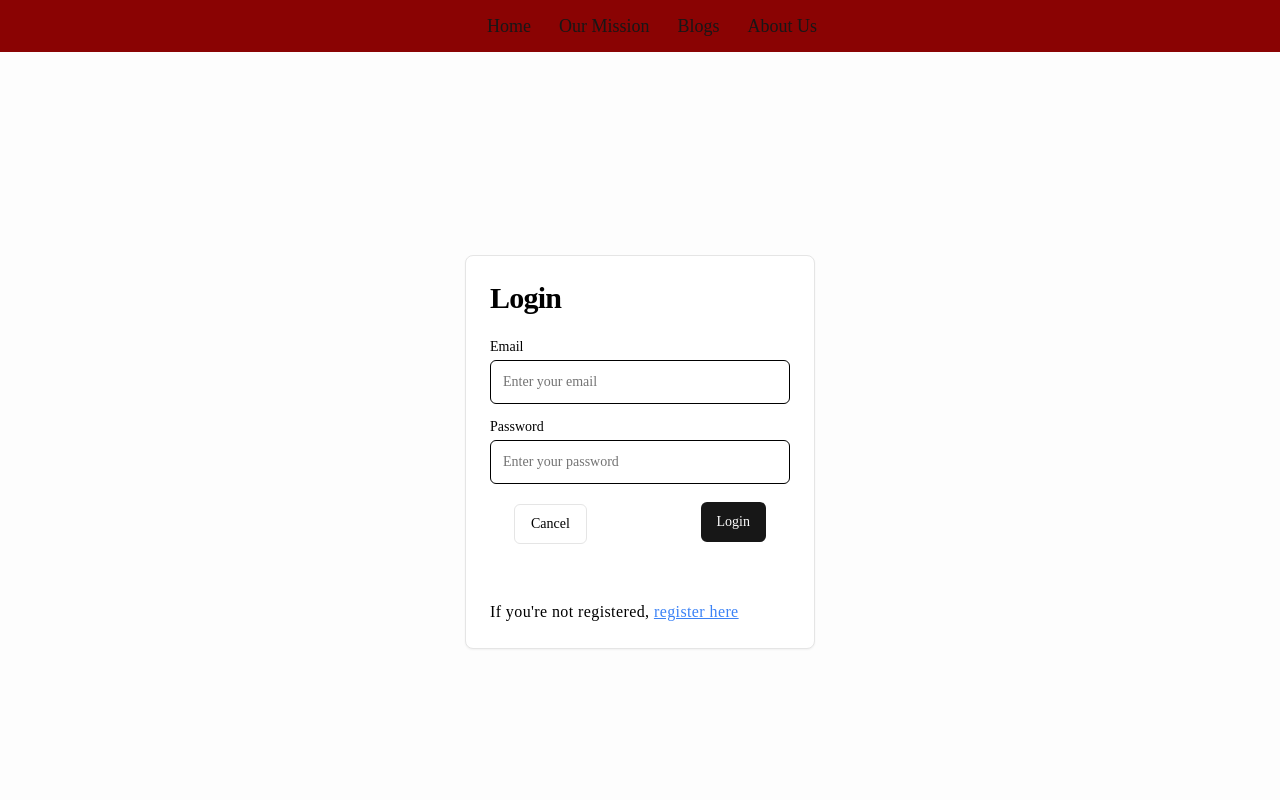
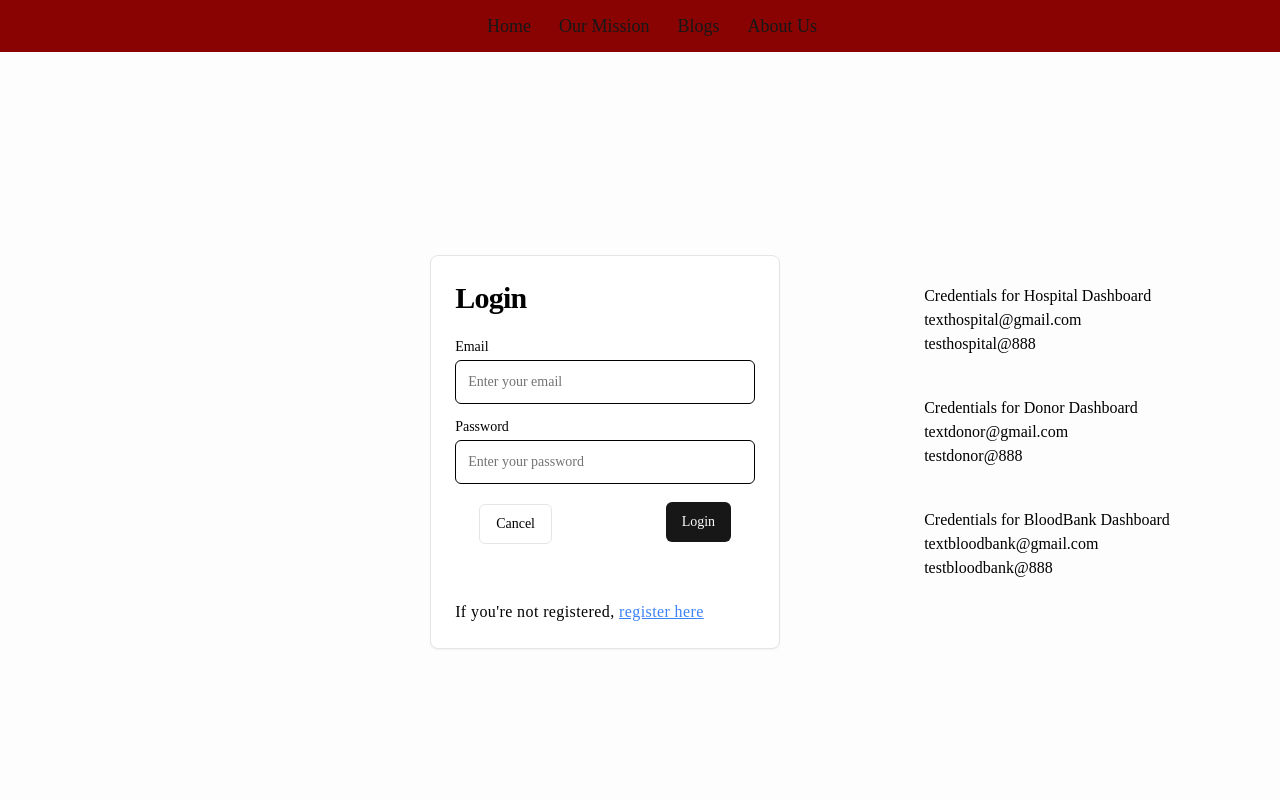
Before and after one commit to saidevlpr9/BLOMO, a Next.js app: page /login in a window 1280 px wide. Shown: the top 800 px of the page. Built offline with nearby package versions, Linux system fonts and the light colour scheme; a web font is replaced by a local one.

Commit message:
Hac things

```diff
--- a/app/api/auth/[...nextauth]/route.js
+++ b/app/api/auth/[...nextauth]/route.js
@@ -1,26 +1,26 @@
-import NextAuth from "next-auth/next";
-import CredentialsProvider from "next-auth/providers/credentials";
+// import NextAuth from "next-auth/next";
+// import CredentialsProvider from "next-auth/providers/credentials";
 
-const authOperations = {
-  providers: [
-    CredentialsProvider({
-      name: "credentials",
-      credentials: {},
-      async authorize(credentials) {
+// const authOperations = {
+//   providers: [
+//     CredentialsProvider({
+//       name: "credentials",
+//       credentials: {},
+//       async authorize(credentials) {
 
-        const user = { id: 1};
-        return user
-      }
-    })
-  ],
-  session: {
-    strategy: "jwt",
-  },
-  secret: process.env.NEXTAUTH_SECRET,
-  pages: {
-    signIn: "/login"
-  }
-};
+//         const user = { id: 1};
+//         return user
+//       }
+//     })
+//   ],
+//   session: {
+//     strategy: "jwt",
+//   },
+//   secret: process.env.NEXTAUTH_SECRET,
+//   pages: {
+//     // signIn: "/login"
+//   }
+// };
 
-const handler =  NextAuth(authOperations);
-export {handler as GET,handler as POST};
+// const handler =  NextAuth(authOperations);
+// export {handler as GET,handler as POST};
--- a/app/login/page.tsx
+++ b/app/login/page.tsx
@@ -1,7 +1,114 @@
+// "use client";
+
+// import * as React from "react";
+// import { signIn } from "next-auth/react"; // Import NextAuth signIn function
+// import { useRouter } from "next/navigation";
+// import { Button } from "@/components/ui/button";
+// import Link from "next/link";
+
+// import {
+//   Card,
+//   CardContent,
+//   CardFooter,
+//   CardHeader,
+//   CardTitle,
+// } from "@/components/ui/card";
+// import { Input } from "@/components/ui/input";
+// import { Label } from "@/components/ui/label";
+// import { CardDescription } from "@/components/ui/card-hover-effect";
+
+// const Login: React.FC = () => {
+//   const [email, setEmail] = React.useState<string>("");
+//   const [password, setPassword] = React.useState<string>("");
+//   const [error, setError] = React.useState<string | null>(null);
+//   const router = useRouter();
+
+//   const handleLogin = async (e: React.FormEvent) => {
+//     e.preventDefault();
+
+//     try {
+//       // Using NextAuth's credentials provider signIn
+//       const res = await signIn("credentials", {
+//         redirect: false,
+//         email,
+//         password,
+//       });
+
+//       if (res?.error) {
+//         setError("Invalid credentials");
+//         console.log("failed")
+//         alert("Invalid credentials");
+//       } else {
+//         router.replace("/dashboard");
+//       }
+//     } catch (error) {
+//       console.error("Error during login:", error);
+//       setError("Something went wrong. Please try again.");
+//     }
+//   };
+
+//   return (
+//     <div className="flex justify-center items-center h-full text-black">
+//       <Card className="w-[350px] text-black text-3xl">
+//         <CardHeader>
+//           <CardTitle className="text-black text-3xl">Login</CardTitle>
+//         </CardHeader>
+//         <CardContent>
+//           <form onSubmit={handleLogin}>
+//             <div className="grid w-full items-center gap-4">
+//               <div className="flex flex-col space-y-1.5">
+//                 <Label htmlFor="email">Email</Label>
+//                 <Input
+//                   id="email"
+//                   type="email"
+//                   value={email}
+//                   placeholder="Enter your email"
+//                   required
+//                   onChange={(e) => setEmail(e.target.value)}
+//                 />
+//               </div>
+//               <div className="flex flex-col space-y-1.5">
+//                 <Label htmlFor="password">Password</Label>
+//                 <Input
+//                   id="password"
+//                   type="password"
+//                   value={password}
+//                   placeholder="Enter your password"
+//                   required
+//                   onChange={(e) => setPassword(e.target.value)}
+//                 />
+//               </div>
+//             </div>
+//             {error && <p className="text-red-500">{error}</p>}
+//             <CardFooter className="flex justify-between mt-4">
+//               <Link href="/">
+//                 <Button variant="outline" type="button">
+//                   Cancel
+//                 </Button>
+//               </Link>
+//               <Button type="submit">Login</Button>
+//             </CardFooter>
+//             <CardDescription className="text-black text-base">
+//               If you're not registered,{" "}
+//               <a href="/signup" className="text-blue-500 underline">
+//                 register here
+//               </a>
+//             </CardDescription>
+//           </form>
+//         </CardContent>
+//       </Card>
+//       <div className="">
+
+//       </div>
+//     </div>
+//   );
+// };
+
+// export default Login;
+
 "use client";
 
 import * as React from "react";
-import { signIn } from "next-auth/react"; // Import NextAuth signIn function
 import { useRouter } from "next/navigation";
 import { Button } from "@/components/ui/button";
 import Link from "next/link";
@@ -23,32 +130,36 @@ const Login: React.FC = () => {
   const [error, setError] = React.useState<string | null>(null);
   const router = useRouter();
 
-  const handleLogin = async (e: React.FormEvent) => {
+  // Dummy credentials for redirection
+  const hospitalEmail = "texthospital@gmail.com";
+  const hospitalPassword = "testhospital@888";
+  const donorEmail = "textdonor@gmail.com";
+  const donorPassword = "testdonor@888";
+  const bloodBankEmail = "textbloodbank@gmail.com";
+  const bloodBankPassword = "testbloodbank@888";
+
+  const handleLogin = (e: React.FormEvent) => {
     e.preventDefault();
+    setError(null);
 
-    try {
-      // Using NextAuth's credentials provider signIn
-      const res = await signIn("credentials", {
-        redirect: false,
-        email,
-        password,
-      });
-
-      if (res?.error) {
-        // Handle login error
+    if (email === hospitalEmail && password === hospitalPassword) {
+      console.log("Login successful, redirecting to hospital dashboard");
+      router.replace("/hospitalDashboard");
+    } else if (email === donorEmail && password === donorPassword) {
+      console.log("Login successful, redirecting to donor dashboard");
+      router.replace("/dashboard");
+    } else if (email === bloodBankEmail && password === bloodBankPassword) {
+      console.log("Login successful, redirecting to blood bank dashboard");
+      router.replace("/bloodBankDashboard");
+    } else {
+      console.log("Invalid credentials");
       setError("Invalid credentials");
       alert("Invalid credentials");
-      } else {
-        // On successful login, redirect to the dashboard
-        router.replace("/dashboard");
-      }
-    } catch (error) {
-      console.error("Error during login:", error);
-      setError("Something went wrong. Please try again.");
     }
   };
 
   return (
+    <>
       <div className="flex justify-center items-center h-full text-black">
         <Card className="w-[350px] text-black text-3xl">
           <CardHeader>
@@ -98,11 +209,25 @@ const Login: React.FC = () => {
             </form>
           </CardContent>
         </Card>
-      <div className="">
-
-
+        <div className="text-black ml-36 -mr-80">
+          <div className="mb-10">
+            <p>Credentials for Hospital Dashboard</p>
+            <p>texthospital@gmail.com</p>
+            <p>testhospital@888</p>
+          </div>
+          <div className="mb-10">
+            <p>Credentials for Donor Dashboard</p>
+            <p>textdonor@gmail.com</p>
+            <p>testdonor@888</p>
+          </div>
+          <div className="mb-10">
+            <p>Credentials for BloodBank Dashboard</p>
+            <p>textbloodbank@gmail.com</p>
+            <p>testbloodbank@888</p>
           </div>
         </div>
+      </div>
+    </>
   );
 };
 
--- a/app/myCustomComponents/dashboardHeader.js
+++ b/app/myCustomComponents/dashboardHeader.js
@@ -44,7 +44,9 @@ export default function Headers() {
             </NavigationMenuItem>
           </NavigationMenuList>
         </NavigationMenu>
-        <Button onClick={signOut}>LogOut</Button>
+        <Link href="/">
+        <Button >LogOut</Button>
+        </Link>
       </div>
     </>
   );
```
Lines whose indentation alone changed are shown as unchanged.
